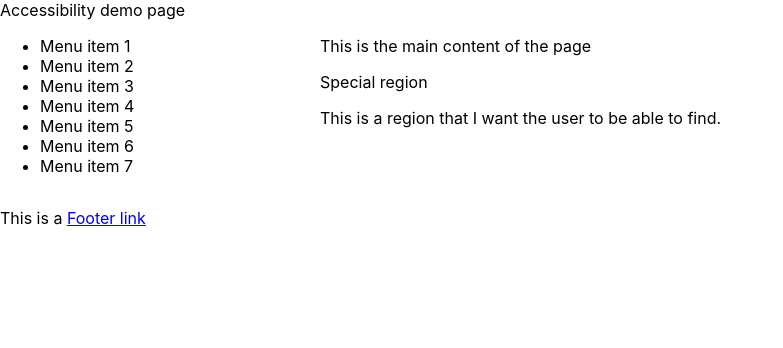
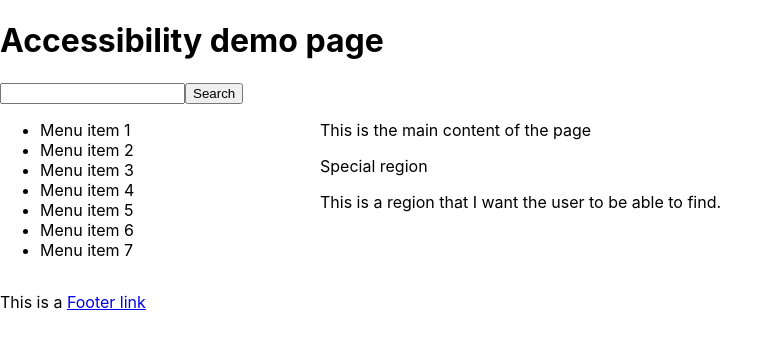
Before and after one commit to jakubgawlikowski/a11y, a React (Create React App) app in the folder a11y/: page / in a window 1280 px wide. Shown: the top 348 px of the page, without its empty margins (0-783 px from the left). Built offline with nearby package versions, Linux system fonts and the light colour scheme.

Commit message:
a11y improvements

```diff
--- a/a11y/src/App.js
+++ b/a11y/src/App.js
@@ -1,10 +1,17 @@
-import logo from './logo.svg';
 import './App.css';
 
 function App() {
   return (
     <>
-      <header>Accessibility demo page</header>
+      <header role="banner">
+        <h1>
+          Accessibility demo page
+        </h1>
+        <form role="search">
+          <input type="search" aria-label="search text" size="20"/>
+          <input type="submit" value="Search"/>
+        </form>
+      </header>
       <div className="container">
         <nav className="menu" role="navigation">
           <ul>
@@ -17,7 +24,7 @@ function App() {
             <li>Menu item 7</li>
           </ul>
         </nav>
-        <main className="main" role="main">
+        <main className="main" role="main" label="Main content">
           <p>This is the main content of the page</p>
 
           <div role="region" aria-labelledby="special-region">
@@ -25,7 +32,7 @@ function App() {
             This is a region that I want the user to be able to find.
           </div>
         </main>
-        <footer className="footer" role="complementary">
+        <footer className="footer" role="contentinfo">
           <p>This is a <a href="#">Footer link</a></p>
         </footer>
       </div>
```
Also changed, not shown: a11y/src/logo.svg (deleted).
